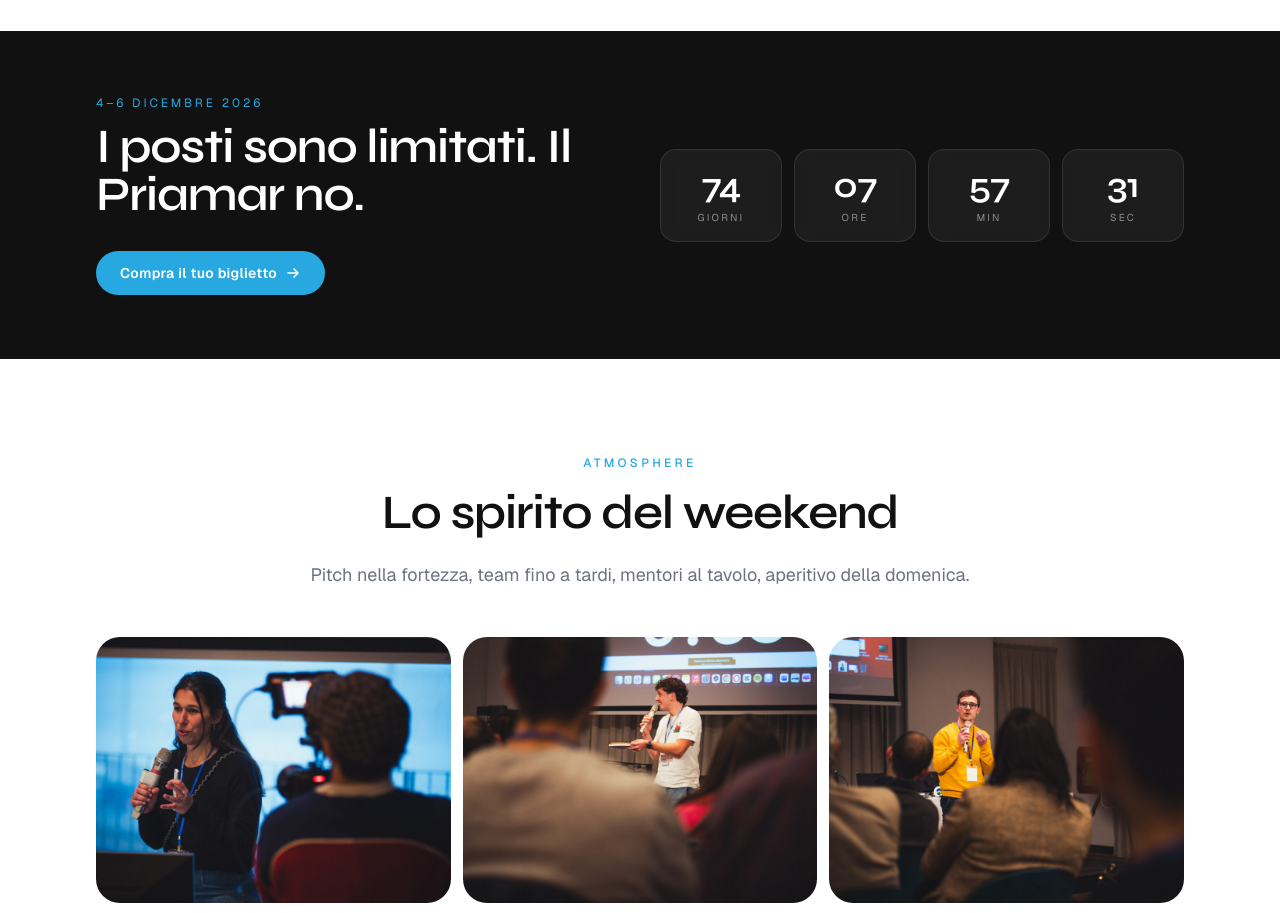
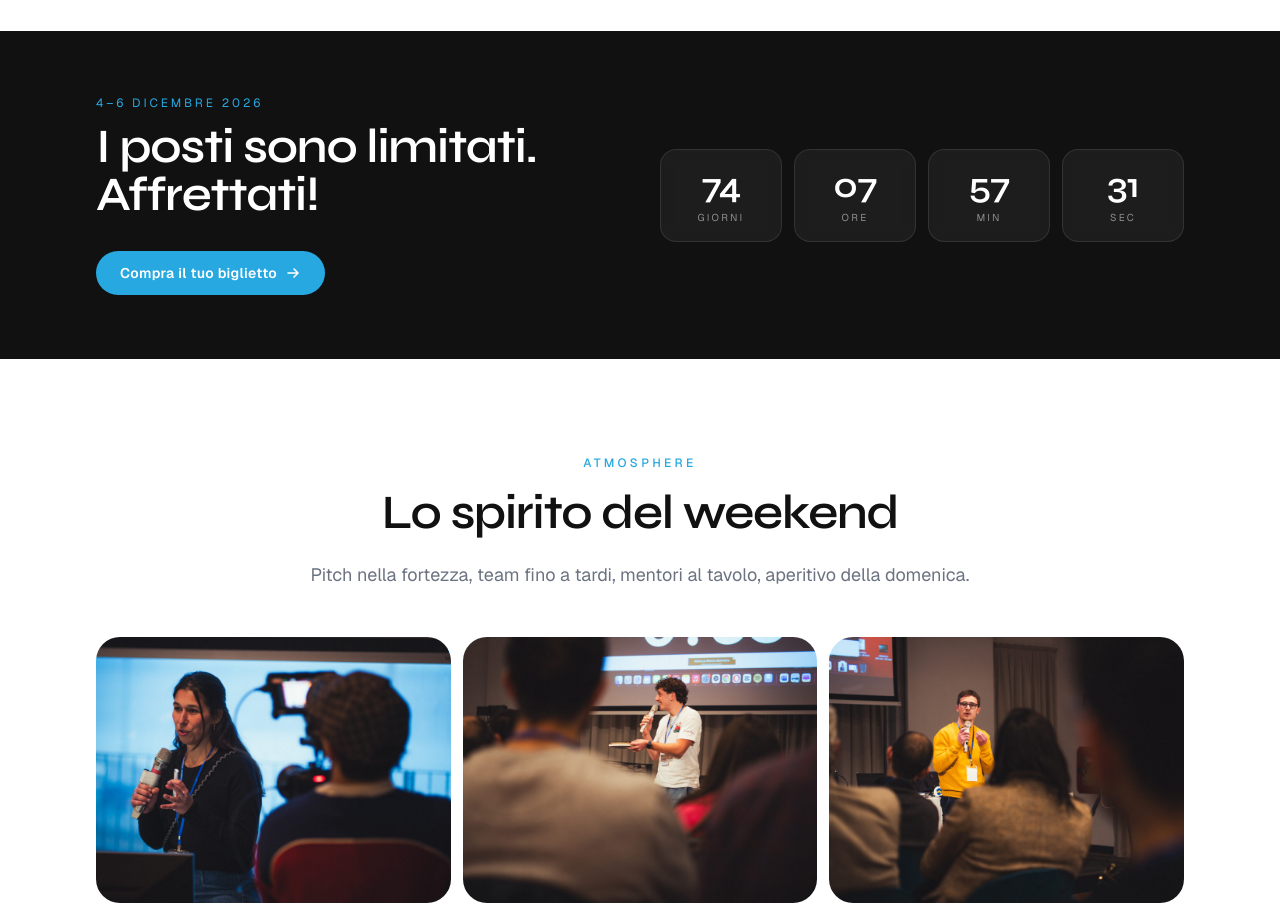
Before and after one commit to thetombrider/startupweekendsavona-site, a Next.js app: page / in a window 1280 px wide. Shown: the part 5460-6373 px from the top of the page. Built offline with nearby package versions, Linux system fonts and the light colour scheme.

Commit message:
Update 2026 countdown CTA
Co-authored-by: tommaso.minuto <tommaso.minuto@savonastartup.it>

```diff
--- a/components/event-page.tsx
+++ b/components/event-page.tsx
@@ -429,7 +429,7 @@ function CountdownBand({
             {edition.datesLabel}
           </p>
           <h2 className="font-display mt-3 text-3xl font-semibold tracking-tight sm:text-5xl">
-            I posti sono limitati. Il Priamar no.
+            I posti sono limitati. Affrettati!
           </h2>
           <div className="mt-8">
             <ButtonLink href={ticketHref} variant="accent" external>
```
